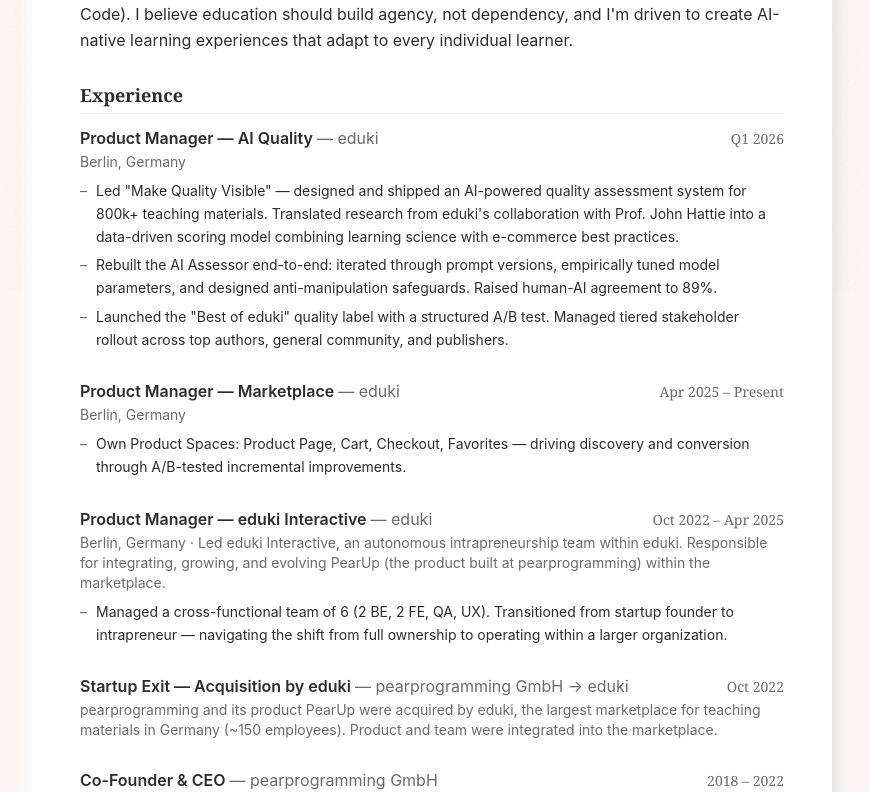
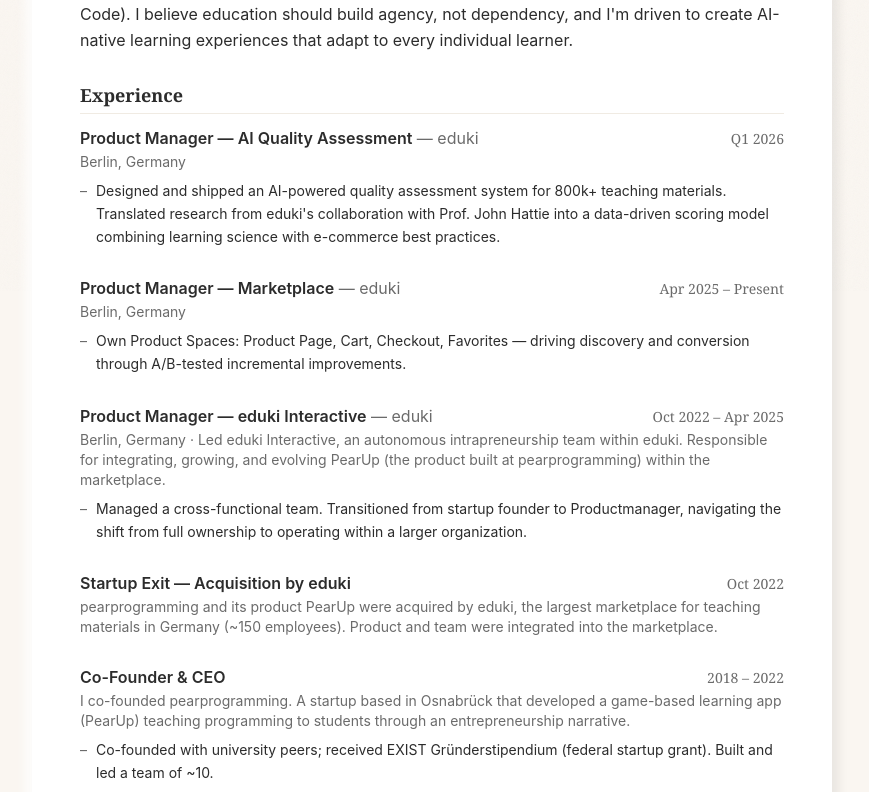
Before and after one commit to Maxlemoar/CV, a Next.js app: page /cv in a window 1280 px wide. Shown: the part 509-1301 px from the top of the page, without its empty margins (208-1077 px from the left). Built offline with nearby package versions, Linux system fonts and the light colour scheme.

Commit message:
fix: streamline CV experience text — trim bullets, personalize descriptions
Co-Authored-By: Claude Opus 4.6 (1M context) <noreply@anthropic.com>

```diff
--- a/src/app/cv/CVDocument.tsx
+++ b/src/app/cv/CVDocument.tsx
@@ -8,15 +8,13 @@ import { useCallback } from "react";
 
 const experience = [
   {
-    role: "Product Manager — AI Quality",
+    role: "Product Manager — AI Quality Assessment",
     company: "eduki",
     location: "Berlin, Germany",
     period: "Q1 2026",
     description: "",
     bullets: [
-      'Led "Make Quality Visible" — designed and shipped an AI-powered quality assessment system for 800k+ teaching materials. Translated research from eduki\'s collaboration with Prof. John Hattie into a data-driven scoring model combining learning science with e-commerce best practices.',
-      "Rebuilt the AI Assessor end-to-end: iterated through prompt versions, empirically tuned model parameters, and designed anti-manipulation safeguards. Raised human-AI agreement to 89%.",
-      'Launched the "Best of eduki" quality label with a structured A/B test. Managed tiered stakeholder rollout across top authors, general community, and publishers.',
+      "Designed and shipped an AI-powered quality assessment system for 800k+ teaching materials. Translated research from eduki's collaboration with Prof. John Hattie into a data-driven scoring model combining learning science with e-commerce best practices.",
     ],
   },
   {
@@ -37,12 +35,12 @@ const experience = [
     description:
       "Led eduki Interactive, an autonomous intrapreneurship team within eduki. Responsible for integrating, growing, and evolving PearUp (the product built at pearprogramming) within the marketplace.",
     bullets: [
-      "Managed a cross-functional team of 6 (2 BE, 2 FE, QA, UX). Transitioned from startup founder to intrapreneur — navigating the shift from full ownership to operating within a larger organization.",
+      "Managed a cross-functional team. Transitioned from startup founder to Productmanager, navigating the shift from full ownership to operating within a larger organization.",
     ],
   },
   {
     role: "Startup Exit — Acquisition by eduki",
-    company: "pearprogramming GmbH → eduki",
+    company: "",
     location: "",
     period: "Oct 2022",
     description:
@@ -51,11 +49,11 @@ const experience = [
   },
   {
     role: "Co-Founder & CEO",
-    company: "pearprogramming GmbH",
-    location: "Osnabrück, Germany",
+    company: "",
+    location: "",
     period: "2018 – 2022",
     description:
-      "Game-based learning app (PearUp) teaching programming to students through an entrepreneurship narrative.",
+      "I co-founded pearprogramming. A startup based in Osnabrück that developed a game-based learning app (PearUp) teaching programming to students through an entrepreneurship narrative.",
     bullets: [
       "Co-founded with university peers; received EXIST Gründerstipendium (federal startup grant). Built and led a team of ~10.",
       "Designed the learning experience: students founded a virtual startup, made business decisions, and progressed from visual programming (Google Blockly) to text-based languages.",
@@ -193,10 +191,12 @@ export default function CVDocument() {
               <div key={exp.company + exp.period}>
                 <div className="flex flex-col sm:flex-row sm:items-baseline sm:justify-between gap-0.5">
                   <h3 className="font-semibold text-ink">
-                    {exp.role}{" "}
-                    <span className="font-normal text-ink-light">
-                      — {exp.company}
-                    </span>
+                    {exp.role}
+                    {exp.company && (
+                      <span className="font-normal text-ink-light">
+                        {" "}— {exp.company}
+                      </span>
+                    )}
                   </h3>
                   <span className="shrink-0 text-sm text-ink-light font-serif">
                     {exp.period}
```
